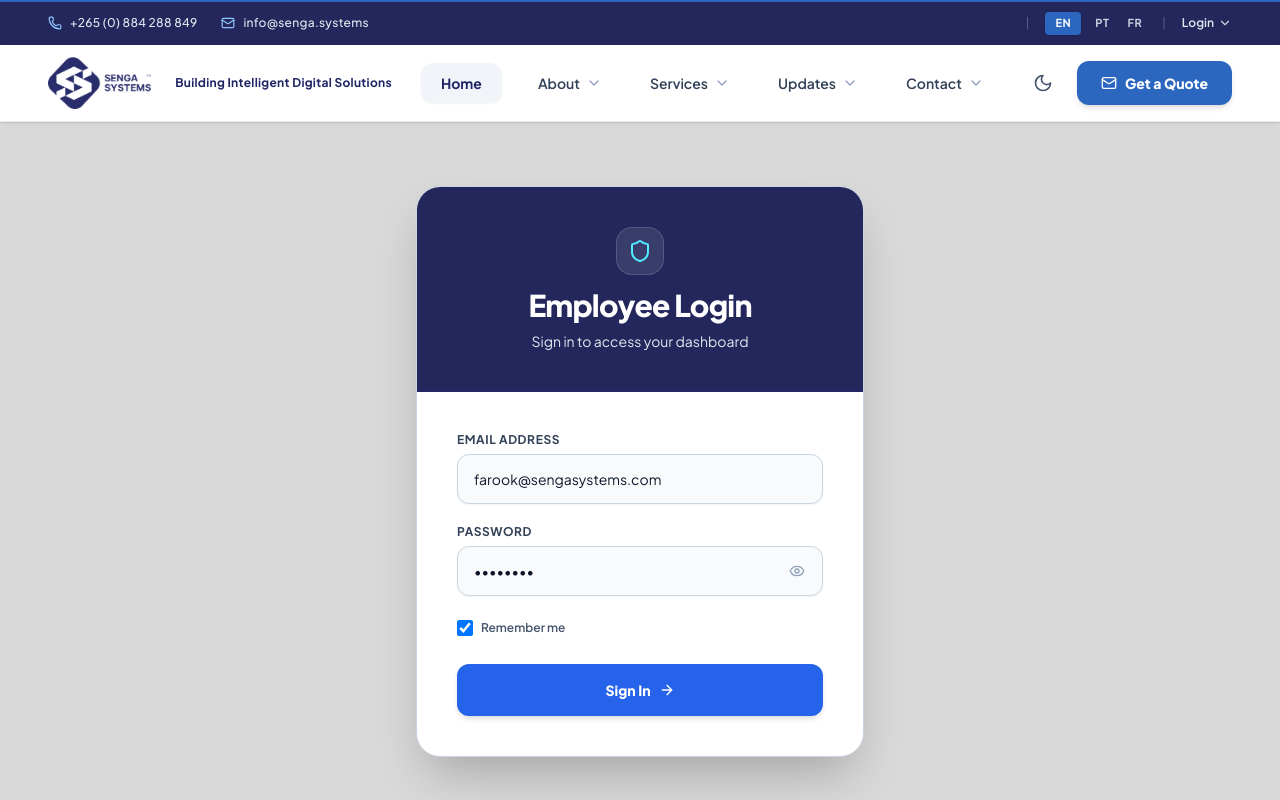
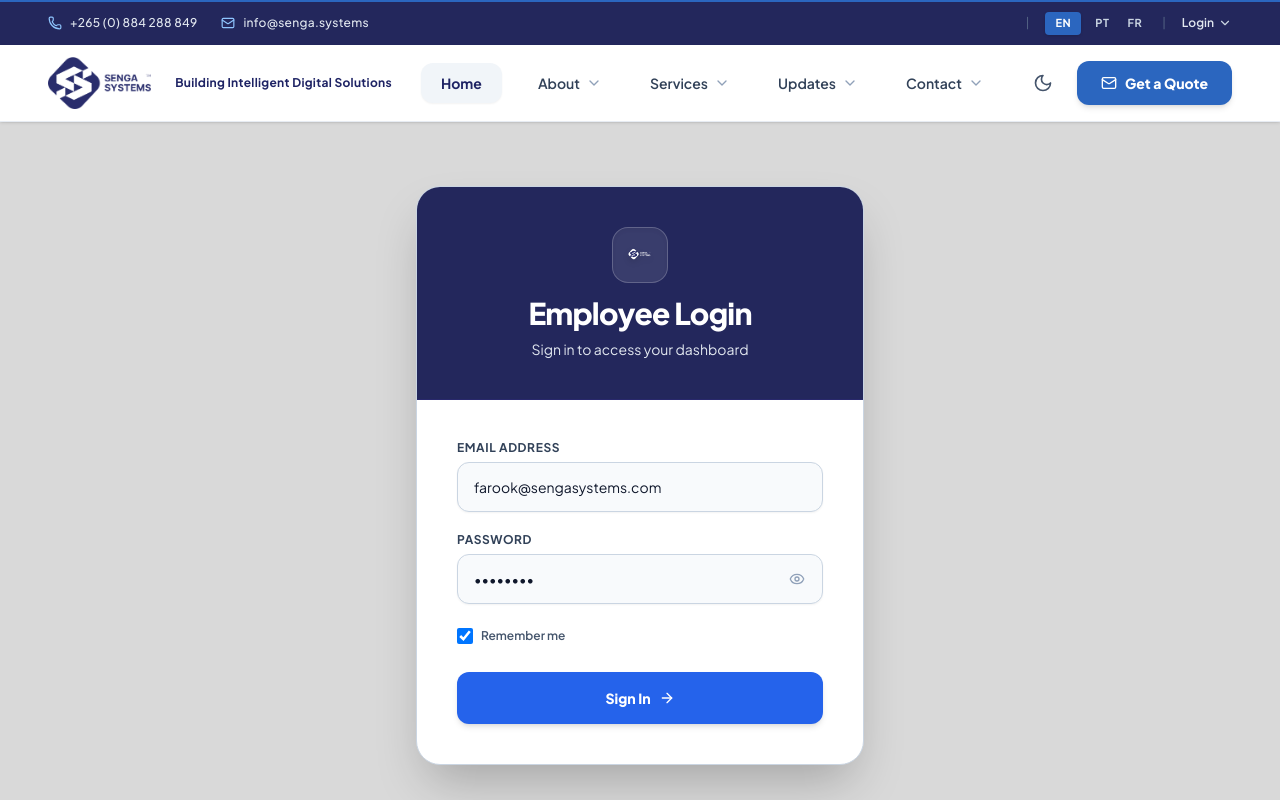
Before and after one commit to FAROOKKALUMBI/SENGA-SYSTEMS-WEBSITE, a React (Vite) app: page /admin/login in a window 1280 px wide. Shown: the top 800 px of the page. Built offline with nearby package versions, Linux system fonts and the light colour scheme; no server answers.

Commit message:
style(login): replace shield icon in card header with official Senga Systems logo image

```diff
--- a/src/pages/admin/AdminLogin.jsx
+++ b/src/pages/admin/AdminLogin.jsx
@@ -36,8 +36,15 @@ export default function AdminLogin() {
 
           {/* Top Dark Navy Banner */}
           <div className="bg-[#23275c] p-8 sm:p-10 text-center text-white space-y-2 border-b border-indigo-900/40">
-            <div className="w-12 h-12 rounded-2xl bg-white/10 border border-white/15 text-cyan-300 flex items-center justify-center mx-auto mb-3 shadow-inner">
-              <Shield className="w-6 h-6" />
+            <div className="w-14 h-14 rounded-2xl bg-white/10 border border-white/20 p-2 flex items-center justify-center mx-auto mb-3 shadow-inner">
+              <img
+                src="/assets/logo/senga-symbol-icon.png"
+                alt="Senga Systems Logo"
+                className="w-full h-full object-contain filter drop-shadow-md"
+                onError={(e) => {
+                  e.target.src = '/assets/logo/senga-logo-white.png';
+                }}
+              />
             </div>
             <h1 className="text-2xl sm:text-3xl font-extrabold tracking-tight">
               Employee Login
```
